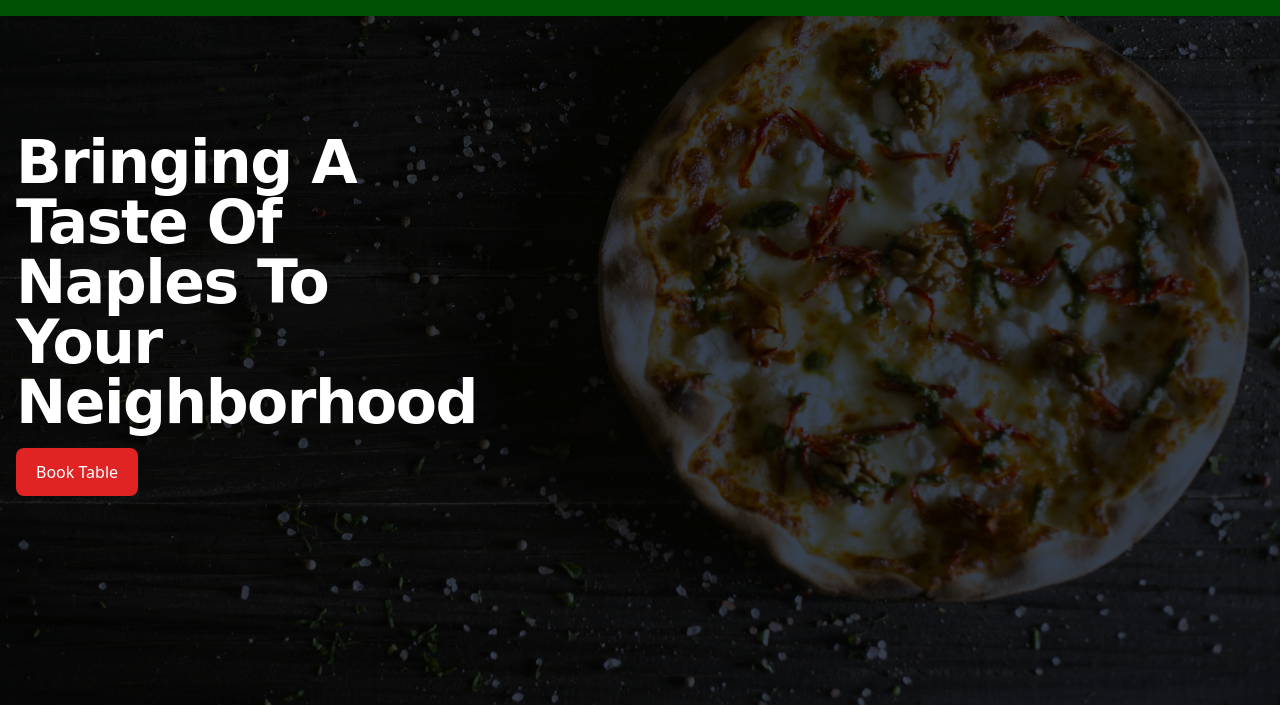
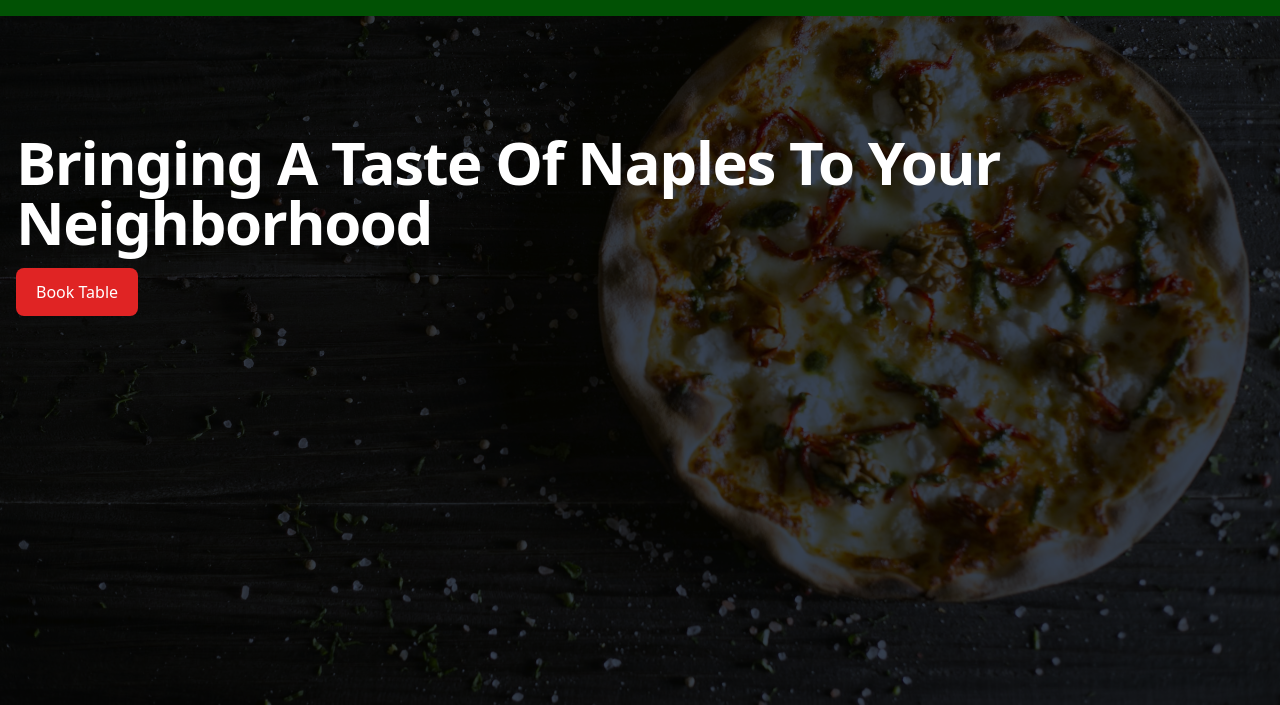
Before and after one commit to jeffrey-agyepong/pops-pizza-pasta-redesign, a website built with Vite: page index.html in a window 1280 px wide. Shown: the part 92-797 px from the top of the page. Built offline with nearby package versions, Linux system fonts and the light colour scheme; files whose address does not match are found by name; a web font is replaced by a local one.

Commit message:
Update index.html

```diff
--- a/index.html
+++ b/index.html
@@ -64,18 +64,17 @@
       <!-- Hero Section -->
       <section
         class="bg-center bg-no-repeat bg-[url('/src/assets/pizza1.jpg')] bg-gray-700 bg-blend-multiply bg-cover h-screen">
-        <div class="px-4 mx-auto max-w-screen-xl text-left py-48 lg:py-56">
-          <h2
-            class="mb-4 text-4xl font-extrabold tracking-tight leading-none text-white md:text-5xl lg:text-6xl pe-16 hero-text max-w-md">
+        <div class="px-4 mx-auto max-w-screen-xl md:text-left text-center py-48 lg:py-56">
+          <h2 class="mb-4 text-4xl font-extrabold tracking-tight leading-none text-white md:text-5xl lg:text-6xl ">
             Bringing A Taste Of
             Naples To Your
             Neighborhood</h2>
           <!-- <p class="mb-8 text-lg text-left font-normal text-gray-300 lg:text-xl sm:px-16 lg:px-48">Here at Flowbite we
             focus on
             markets where technology, innovation, and capital can unlock long-term value and drive economic growth.</p> -->
-          <div class="float-left space-y-4 sm:flex-row sm:justify-center sm:space-y-0 sm:space-x-4">
+          <div class="md:float-left space-y-4 sm:flex-row sm:space-y-0 sm:space-x-4">
             <a href="#"
-              class="inline-flex justify-center items-center py-3 px-5 text-base font-medium text-left text-white rounded-lg bg-red-600 hover:bg-blue-800 focus:ring-4 focus:ring-blue-300 dark:focus:ring-blue-900">
+              class="inline-flex items-center py-3 px-5 text-base font-medium text-left text-white rounded-lg bg-red-600 hover:bg-blue-800 focus:ring-4 focus:ring-blue-300 dark:focus:ring-blue-900">
               Book Table
             </a>
 
```
